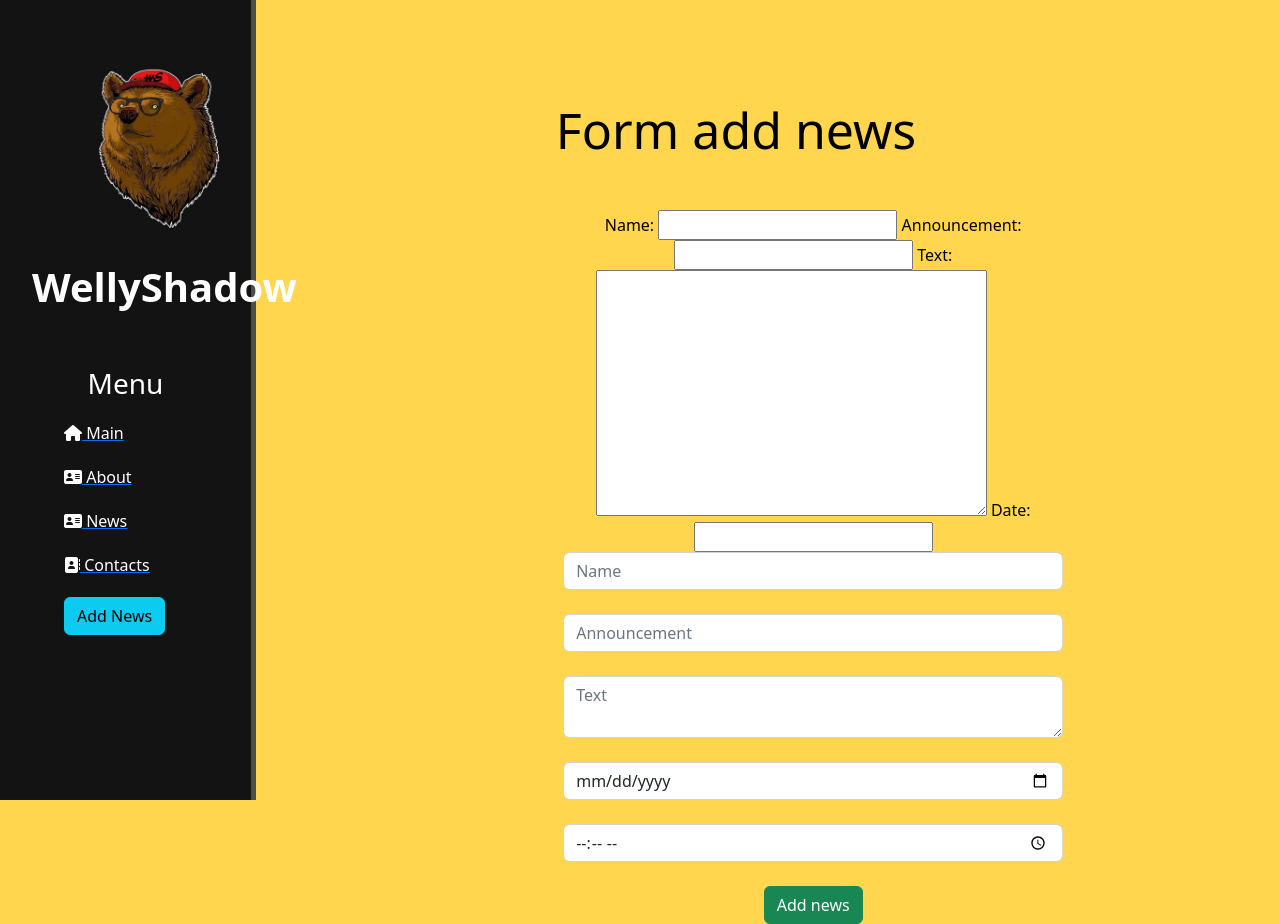
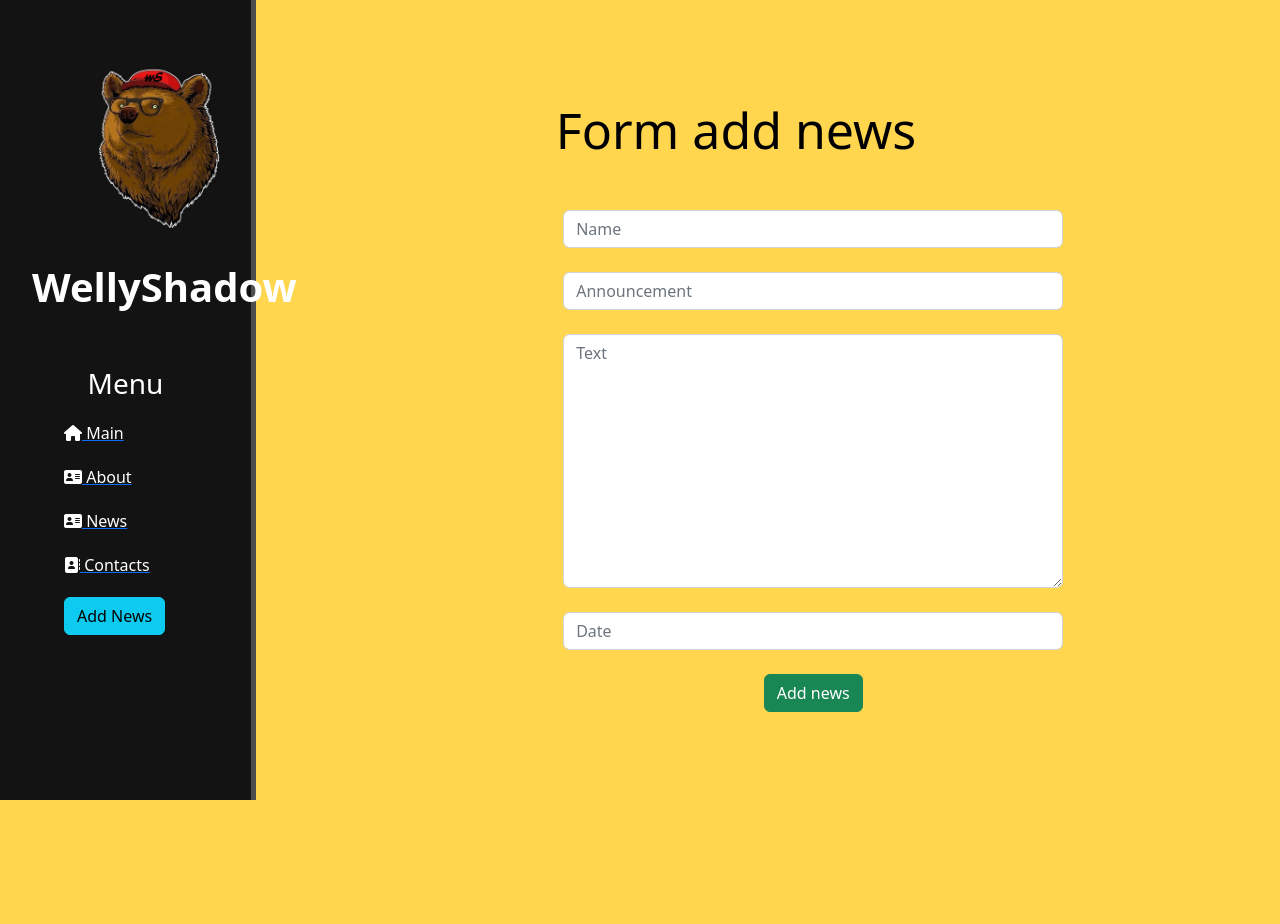
Before and after one commit to WellyShadow/Django, a Django app: page /news/create in a window 1280 px wide. After the commit the page ends 800 px from the top, so only its background shows below. Run offline with Django 4.2, Linux system fonts and the light colour scheme; some libraries are stand-ins or nearby versions.

Commit message:
attributes for form fields

```diff
--- a/djangoproject/news/forms.py
+++ b/djangoproject/news/forms.py
@@ -1,8 +1,27 @@
 from .models import Artiles
-from django.forms import ModelForm
+from django.forms import ModelForm, TextInput, DateTimeInput, Textarea
 
 
 class ArtilesForm(ModelForm):
     class Meta:
         model=Artiles
         fields=['title','announcement','full_text','date']
+
+        widgets = {
+            "title":TextInput(attrs={
+                'class':'form-control',
+                'placeholder':'Name'
+            }),
+            "announcement":TextInput(attrs={
+                'class':'form-control',
+                'placeholder':'Announcement'
+            }),
+            "date":DateTimeInput(attrs={
+                'class':'form-control',
+                'placeholder':'Date'
+            }),
+            "full_text":Textarea(attrs={
+                'class':'form-control',
+                'placeholder':'Text'
+            })
+        }
--- a/djangoproject/news/templates/news/create.html
+++ b/djangoproject/news/templates/news/create.html
@@ -7,12 +7,10 @@
         <h1> Form add news </h1>
         <form method = "post">
             {% csrf_token %}
-            {{ form }}
-            <input type="text" placeholder="Name" class="form-control"><br>
-            <input type="text" placeholder="Announcement" class="form-control"><br>
-            <textarea class="form-control" placeholder="Text"></textarea><br>
-            <input type="date" class="form-control"><br>
-            <input type="time" class="form-control"><br>
+            {{ form.title }}<br>
+            {{ form.announcement}}<br>
+            {{ form.full_text }}<br>
+            {{ form.date }}<br>
             <button class="btn btn-success" type="submit">Add news</button>
         </form>
     </div>
```
